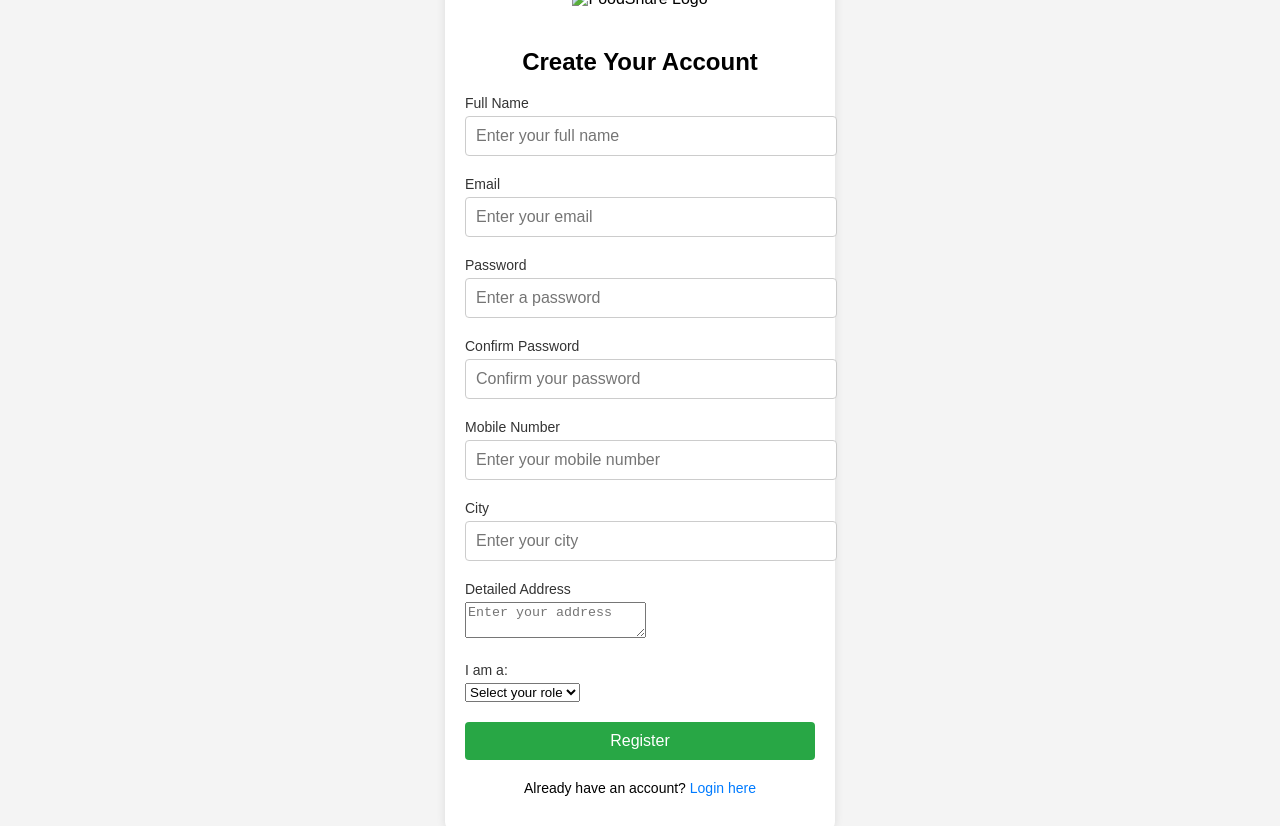
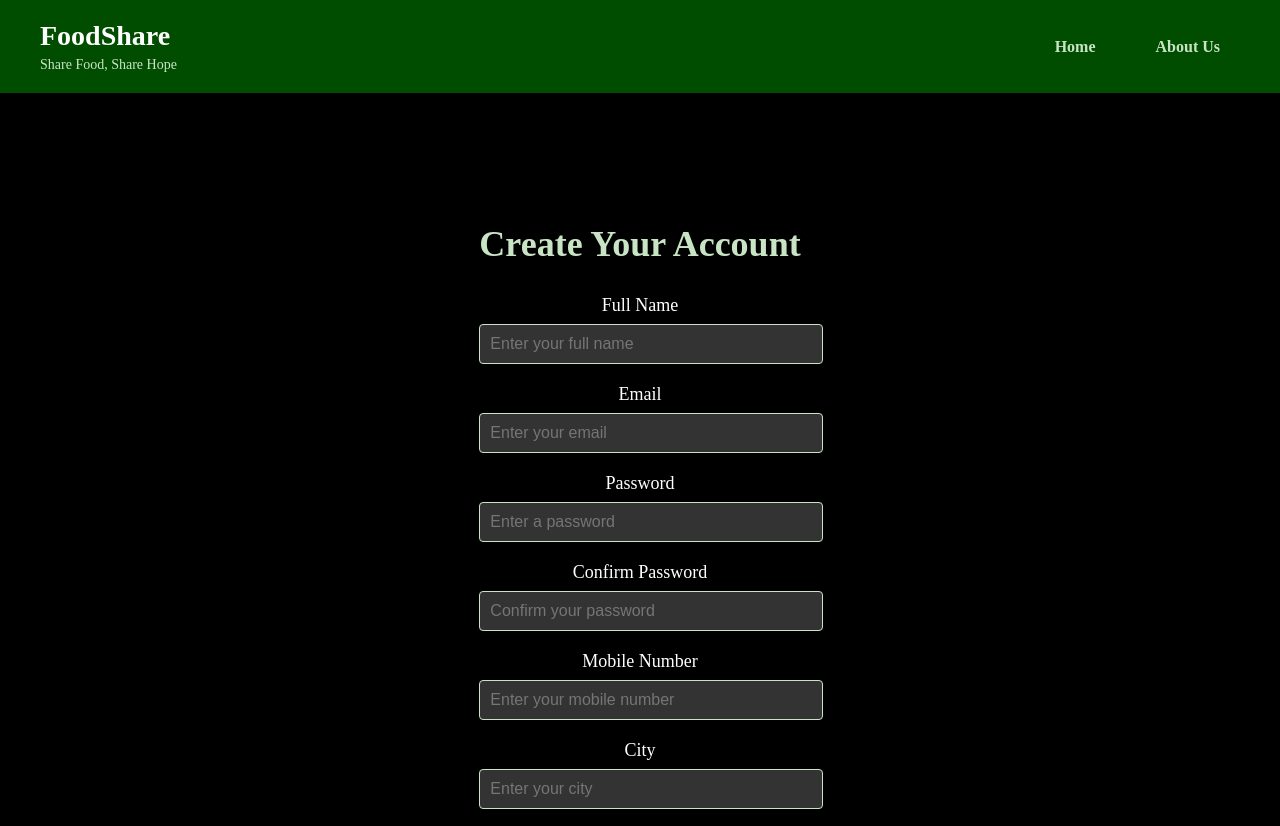
Before and after one commit to CookieDarb/FoodShare, a website: page templates/register.html in a window 1280 px wide. Shown: the top 826 px of the page. Drawn offline with Linux system fonts and the light colour scheme; files that its build step writes are made by us from their sources.

Commit message:
register as per backend changes

```diff
--- /dev/null
+++ b/static/register.css
@@ -0,0 +1,138 @@
+/* Global Styles */
+body {
+    font-family: 'Merriweather', serif;
+    margin: 0;
+    padding: 0;
+    background-color: #000;
+    color: #fff;
+    display: flex;
+    flex-direction: column;
+    min-height: 100vh;
+}
+
+/* Header Section */
+header {
+    background-color: #004d00; /* Dark Green */
+    padding: 20px 0;
+}
+
+.header-container {
+    display: flex;
+    justify-content: space-between;
+    align-items: center;
+    max-width: 1200px;
+    margin: 0 auto;
+    padding: 0 20px;
+}
+
+.logo h1 {
+    font-size: 28px;
+    font-weight: bold;
+    color: #fff;
+    margin: 0;
+}
+
+.logo p {
+    font-size: 14px;
+    color: #c9e4c5;
+    margin: 5px 0 0 0;
+}
+
+/* Navigation Bar */
+.header-nav {
+    display: flex;
+    gap: 20px;
+}
+
+.header-nav .nav-link {
+    color: #c9e4c5; /* Light Green */
+    text-decoration: none;
+    font-size: 16px;
+    font-weight: bold;
+    padding: 10px 20px;
+    transition: color 0.3s ease;
+}
+
+.header-nav .nav-link:hover {
+    color: #fff;
+}
+
+/* Registration Container */
+.register-container {
+    background-color: #000;
+    color: #fff;
+    padding: 60px 20px;
+    max-width: 600px;
+    margin: 40px auto;
+    box-shadow: 0 0 20px rgba(0, 0, 0, 0.5);
+    border-radius: 8px;
+    text-align: center;
+}
+
+.register-container h2 {
+    color: #c9e4c5; /* Light Green */
+    font-size: 36px;
+    margin-bottom: 30px;
+}
+
+.input-group {
+    margin-bottom: 20px;
+}
+
+.input-group label {
+    display: block;
+    font-size: 18px;
+    margin-bottom: 8px;
+}
+
+.input-group input,
+.input-group textarea,
+.input-group select {
+    width: 100%;
+    padding: 10px;
+    font-size: 16px;
+    border: 1px solid #c9e4c5;
+    border-radius: 4px;
+    background-color: #333;
+    color: #fff;
+}
+
+.input-group input:focus,
+.input-group textarea:focus,
+.input-group select:focus {
+    outline: none;
+    border-color: #66ff66; /* Highlighted Green */
+}
+
+textarea {
+    resize: vertical;
+    min-height: 100px;
+}
+
+.btn {
+    background-color: #004d00;
+    color: #fff;
+    padding: 15px 30px;
+    font-size: 18px;
+    border: none;
+    border-radius: 5px;
+    cursor: pointer;
+    transition: background-color 0.3s ease;
+}
+
+.btn:hover {
+    background-color: #66ff66; /* Lighter Green */
+}
+
+p {
+    margin-top: 20px;
+}
+
+p a {
+    color: #66ff66;
+    text-decoration: none;
+}
+
+p a:hover {
+    text-decoration: underline;
+}
--- a/templates/register.html
+++ b/templates/register.html
@@ -4,13 +4,25 @@
     <meta charset="UTF-8">
     <meta name="viewport" content="width=device-width, initial-scale=1.0">
     <title>FoodShare - Register</title>
-    <link rel="stylesheet" href="../static/loginstyle.css">
+    <link rel="stylesheet" href="register.css">
 </head>
 <body>
-    <div class="login-container">
-        <div class="logo">
-            <img src="../static/logo.png" alt="FoodShare Logo">
+    <!-- Header Section -->
+    <header>
+        <div class="header-container">
+            <div class="logo">
+                <h1>FoodShare</h1>
+                <p>Share Food, Share Hope</p> <!-- Tagline under FoodShare -->
+            </div>
+            <nav class="header-nav">
+                <a href="index.html" class="nav-link">Home</a>
+                <a href="about.html" class="nav-link">About Us</a>
+            </nav>
         </div>
+    </header>
+
+    <!-- Registration Container -->
+    <div class="register-container">
         <h2>Create Your Account</h2>
         <form action="/api/register" method="POST" id="registerForm">
             <div class="input-group">
@@ -53,6 +65,8 @@
             <p>Already have an account? <a href="login.html">Login here</a></p>
         </form>
     </div>
-    <script src="../scripts/registerscript.js"></script>
+
+    <!-- Link to JavaScript -->
+    <script src="scripts/registerscript.js"></script>
 </body>
 </html>
```
